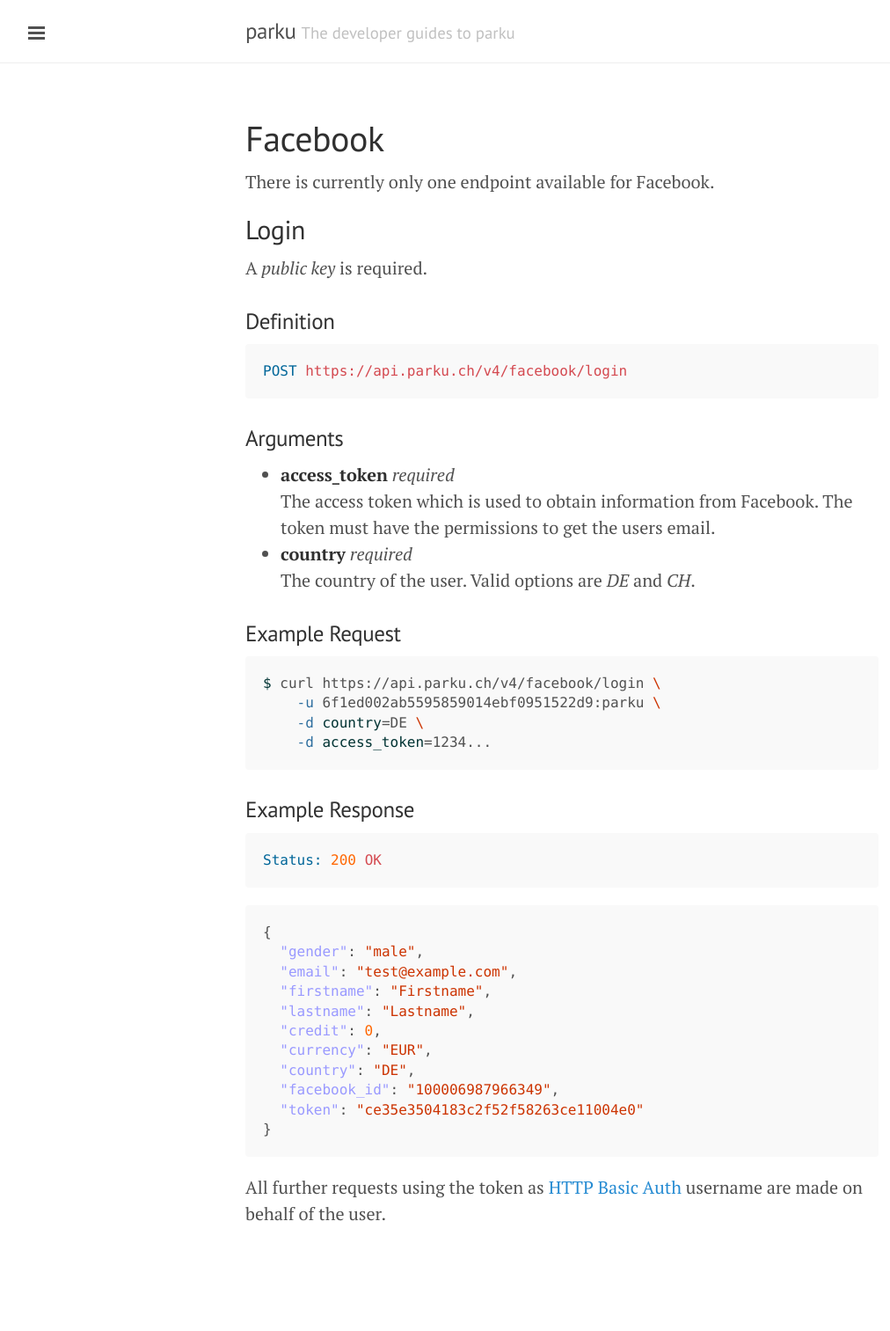
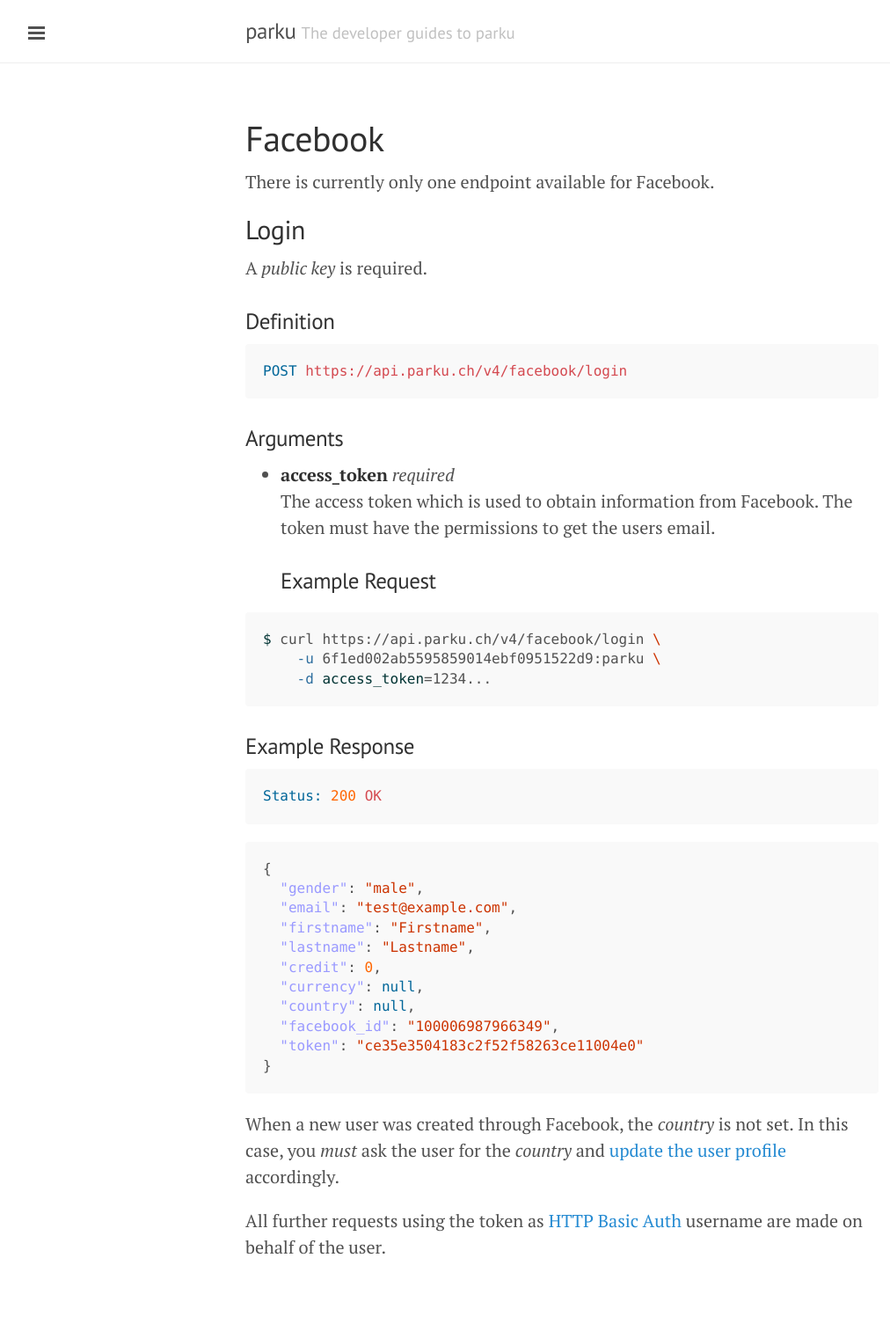
Before and after one commit to parku/docs, a Jekyll site: the page built from api/facebook.md, in a window 1280 px wide. Shown: the whole page at 88% size, without its empty margins (1-1013 px from the left). Built offline with Jekyll 4.4.1, drawn with Linux system fonts in a browser that asks for light colours; Markdown is read by kramdown in place of the engine named in the settings; before the commit the page ends 1475 px from its top, so only the background shows below that.

Commit message:
Remove country for facebook endpoint.
We cannot retrieve this setting reliable from facebook. User
needs to choose country.

````diff
--- a/api/facebook.md
+++ b/api/facebook.md
@@ -19,15 +19,11 @@
 
 * __access\_token__ _required_<br/>
   The access token which is used to obtain information from Facebook. The token must have the permissions to get the users email.
-* __country__ _required_<br/>
-  The country of the user. Valid options are _DE_ and _CH_.
-
 ### Example Request
 
 ```sh
 $ curl {{ site.parku.api }}/facebook/login \
     -u 6f1ed002ab5595859014ebf0951522d9:parku \
-    -d country=DE \
     -d access_token=1234...
 ```
 
@@ -44,13 +40,16 @@
   "firstname": "Firstname",
   "lastname": "Lastname",
   "credit": 0,
-  "currency": "EUR",
-  "country": "DE",
+  "currency": null,
+  "country": null,
   "facebook_id": "100006987966349",
   "token": "ce35e3504183c2f52f58263ce11004e0"
 }
 ```
 
+When a new user was created through Facebook, the _country_ is not set. In this case, you _must_ ask the user for the _country_ and [update the user profile][update-user] accordingly.
+
 All further requests using the token as [HTTP Basic Auth][HTTP Basic Auth] username are made on behalf of the user.
 
+  [update-user]: /api/user/#update
   [HTTP Basic Auth]: http://en.wikipedia.org/wiki/Basic_access_authentication
````
